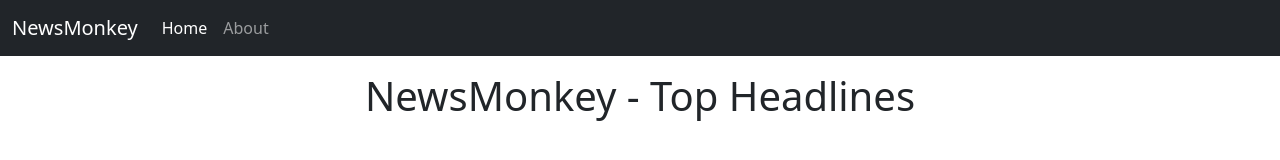
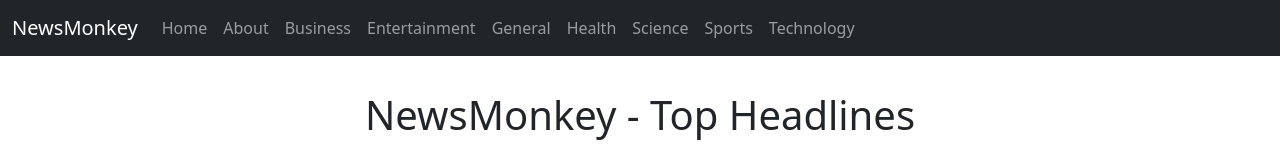
Before and after one commit to Varun-Singh14/NewsMonkey, a React (Vite) app: page / in a window 1280 px wide. Shown: the top 160 px of the page. Built offline with nearby package versions, Linux system fonts and the light colour scheme; no server answers.

Commit message:
Add categories in Navbar

```diff
--- a/package.json
+++ b/package.json
@@ -10,6 +10,7 @@
     "preview": "vite preview"
   },
   "dependencies": {
+    "prop-types": "^15.8.1",
     "react": "^19.0.0",
     "react-dom": "^19.0.0"
   },
--- a/src/App.jsx
+++ b/src/App.jsx
@@ -7,7 +7,7 @@
     return (
       <div>
         <NavBar />
-        <News pageSize={5}/>
+        <News pageSize={6} country="us" category="science"/>
       </div>
     )
   }
--- a/src/components/NavBar.jsx
+++ b/src/components/NavBar.jsx
@@ -20,16 +20,54 @@
             >
               <span className="navbar-toggler-icon"></span>
             </button>
-            <div className="collapse navbar-collapse" id="navbarSupportedContent">
+            <div
+              className="collapse navbar-collapse"
+              id="navbarSupportedContent"
+            >
               <ul className="navbar-nav me-auto mb-2 mb-lg-0">
                 <li className="nav-item">
-                  <a className="nav-link active" aria-current="page" href="/">
+                  <a className="nav-link" aria-current="page" href="/">
                     Home
                   </a>
                 </li>
                 <li className="nav-item">
                   <a className="nav-link" href="/about">
                     About
+                  </a>
+                </li>
+                <li className="nav-item">
+                  <a className="nav-link" href="/about">
+                    Business
+                  </a>
+                </li>
+                <li className="nav-item">
+                  <a className="nav-link" href="/about">
+                    Entertainment
+                  </a>
+                </li>
+                <li className="nav-item">
+                  <a className="nav-link" href="/about">
+                    General
+                  </a>
+                </li>
+                <li className="nav-item">
+                  <a className="nav-link" href="/about">
+                    Health
+                  </a>
+                </li>
+                <li className="nav-item">
+                  <a className="nav-link" href="/about">
+                    Science
+                  </a>
+                </li>
+                <li className="nav-item">
+                  <a className="nav-link" href="/about">
+                    Sports
+                  </a>
+                </li>
+                <li className="nav-item">
+                  <a className="nav-link" href="/about">
+                    Technology
                   </a>
                 </li>
               </ul>
--- a/src/components/News.jsx
+++ b/src/components/News.jsx
@@ -1,8 +1,21 @@
 import React, { Component } from "react";
 import NewsItem from "./NewsItem";
 import Spinner from "./Spinner";
+import PropTypes from "prop-types";
 
 export default class News extends Component {
+
+  static defaultProps = {
+    country: 'us',
+    pageSize: 6,
+    category: 'general'
+  }
+
+  static propTypes = {
+    country: PropTypes.string,
+    pageSize: PropTypes.number,
+    category: PropTypes.string
+  }
 
   constructor() {
     super();
@@ -14,7 +27,7 @@
   }
 
   async componentDidMount() {
-    let url = `https://newsapi.org/v2/top-headlines?country=us&apiKey=5e0aad4aee254cc6a13a98097acca03c&page=1&pageSize=${this.props.pageSize}`;
+    let url = `https://newsapi.org/v2/top-headlines?country=${this.props.country}&category=${this.props.category}&apiKey=5e0aad4aee254cc6a13a98097acca03c&page=1&pageSize=${this.props.pageSize}`;
     this.setState({loading: true})
     let data = await fetch(url);
     let parsedData = await data.json();
@@ -26,7 +39,7 @@
   }
 
   handlePreviousClick = async () => {
-    let url = `https://newsapi.org/v2/top-headlines?country=us&apiKey=5e0aad4aee254cc6a13a98097acca03c&page=${this.state.page - 1}&pageSize=${this.props.pageSize}`;
+    let url = `https://newsapi.org/v2/top-headlines?country=${this.props.country}&category=${this.props.category}&apiKey=5e0aad4aee254cc6a13a98097acca03c&page=${this.state.page - 1}&pageSize=${this.props.pageSize}`;
     this.setState({loading: true});
     let data = await fetch(url);
     let parsedData = await data.json();
@@ -39,7 +52,7 @@
 
   handleNextClick = async () => {
     if (!(this.state.page + 1 > Math.ceil(this.state.totalResults/this.props.pageSize))) {
-      let url = `https://newsapi.org/v2/top-headlines?country=us&apiKey=5e0aad4aee254cc6a13a98097acca03c&page=${this.state.page + 1}&pageSize=${this.props.pageSize}`;
+      let url = `https://newsapi.org/v2/top-headlines?country=${this.props.country}&category=${this.props.category}&apiKey=5e0aad4aee254cc6a13a98097acca03c&page=${this.state.page + 1}&pageSize=${this.props.pageSize}`;
       this.setState({loading: true});
       let data = await fetch(url);
       let parsedData = await data.json();
@@ -54,7 +67,7 @@
   render() {
     return (
       <div className="container my-3">
-        <h1 className="text-center">NewsMonkey - Top Headlines</h1>
+        <h1 className="text-center" style={{margin: '35px 0px'}}>NewsMonkey - Top Headlines</h1>
         {this.state.loading && <Spinner />}
         <div className="row">
           {!this.state.loading && this.state.articles.map((item) => {
--- a/src/components/NewsItem.jsx
+++ b/src/components/NewsItem.jsx
@@ -5,7 +5,7 @@
     let {title, description, imgUrl, newsUrl} = this.props;
     return (
       <div className="my-3">
-        <div className="card" style={{width: '18rem'}}>
+        <div className="card">
           <img src={imgUrl} className="card-img-top" alt="..." />
           <div className="card-body">
             <h5 className="card-title">{title}</h5>
```
Also changed, not shown: 1 other file (tests, documents, lock files or other folders).
